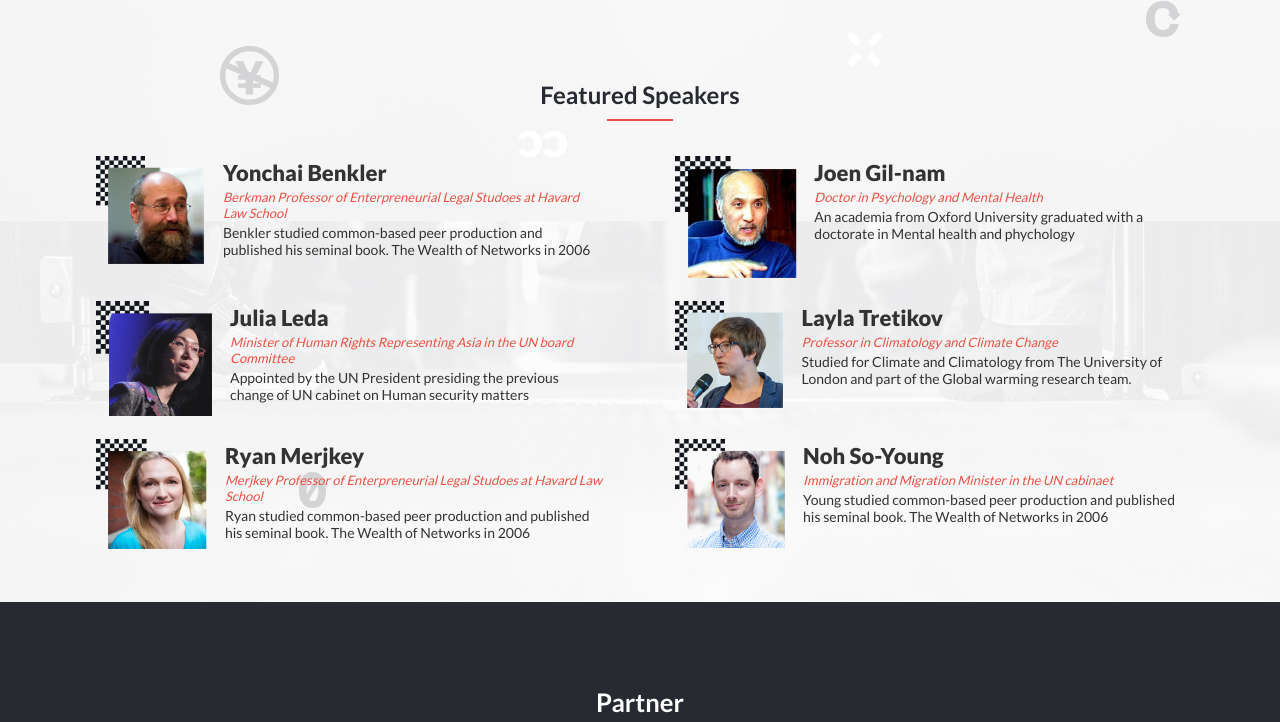
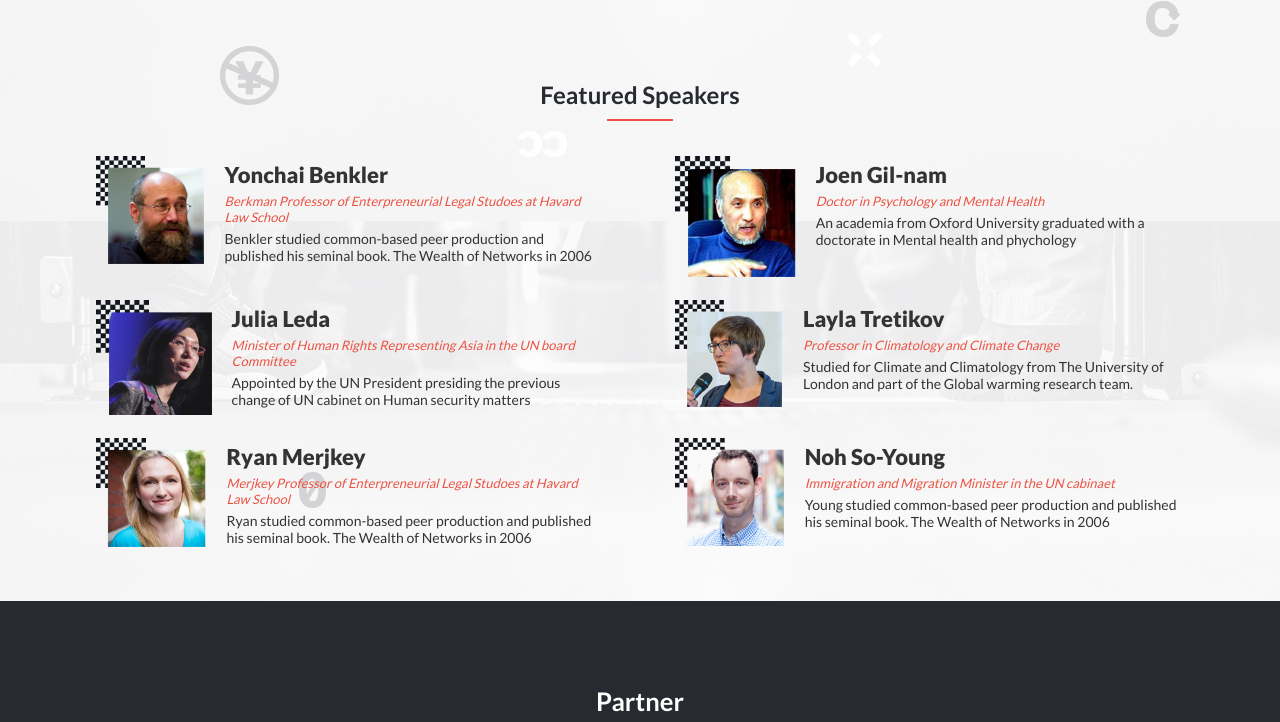
Before and after one commit to SimonGideon/UN-Refugee-global-Summit, a website: page index.html in a window 1280 px wide. Shown: the part 1489-2211 px from the top of the page. Drawn offline with Linux system fonts and the light colour scheme.

Commit message:
Dynamic Speaker page

```diff
--- a/index.html
+++ b/index.html
@@ -109,7 +109,7 @@
           <h1>Featured Speakers</h1>
           <hr>
         </div>
-        <div class="speakingInt Intro">
+        <div id="speakingInt" class="speakingInt Intro">
           <div class="speakerInt speaker-1">
             <span><img src="./images/speaker_01.png" alt="Speaker Yochai Bankler"></span>
             <span>
--- a/javascript/dynamic-speaker.js
+++ b/javascript/dynamic-speaker.js
@@ -38,6 +38,22 @@ speakers = [
     }
 ];
 
-document.getElementsByClassName("speakingInt").innerHTML = `
-<div class="speakerInt"></div>
+
+const speakerDiv = document.getElementById("speakingInt");
+function speaketInt(speech){
+    return `
+    <div class="speakerInt">
+    <span><img src="${speech.speakerAvartar}" alt=""></span>
+    <span>
+        <p class="speaker-name">${speech.speakerName}</p>
+        <p class="speaker-profession">${speech.speakerProfession}</p>
+        <p class="speaker-description">${speech.speakerDescription}</p>
+    </span>
+    </div>
+    `
+}
+speakerDiv.innerHTML = `
+
+${speakers.map(speaketInt).join('')}
+
 `
--- a/styles.css
+++ b/styles.css
@@ -220,6 +220,10 @@ hr {
 .speakingInt {
   display: flex;
   flex-direction: column;
+}
+
+.speakerInt p {
+  margin: 5px;
 }
 
 .speakerInt {
```
